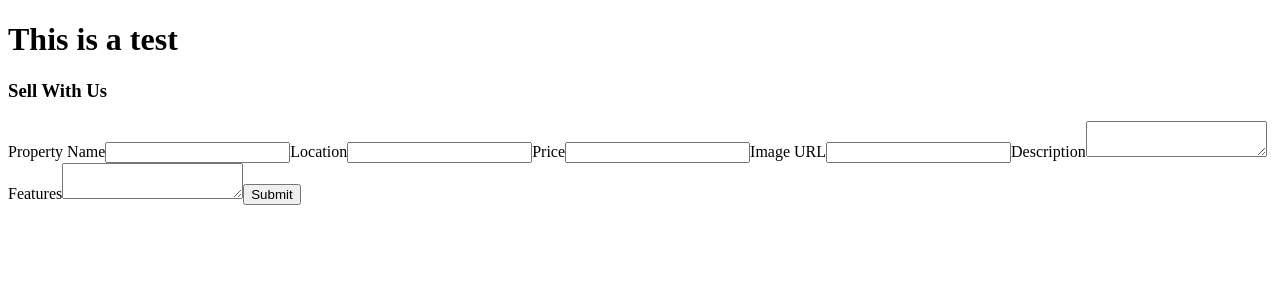
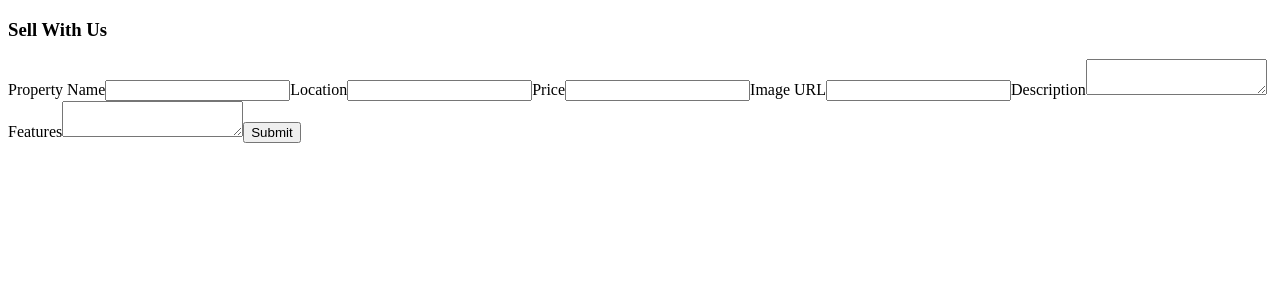
Before and after one commit to mbuimbogo/Makao-Homes-frontend, a React (Create React App) app in the folder makao-homes/: page / in a window 1280 px wide. Shown: the top 300 px of the page. Built offline with nearby package versions, Linux system fonts and the light colour scheme.

Commit message:
Edit App.js

```diff
--- a/makao-homes/src/components/App.js
+++ b/makao-homes/src/components/App.js
@@ -4,7 +4,7 @@ import AddProperty from './AddProperty';
 function App() {
   return (
     <div className="App">
-      <h1>This is a test</h1>
+
       <AddProperty />
         </div>
   );
```
